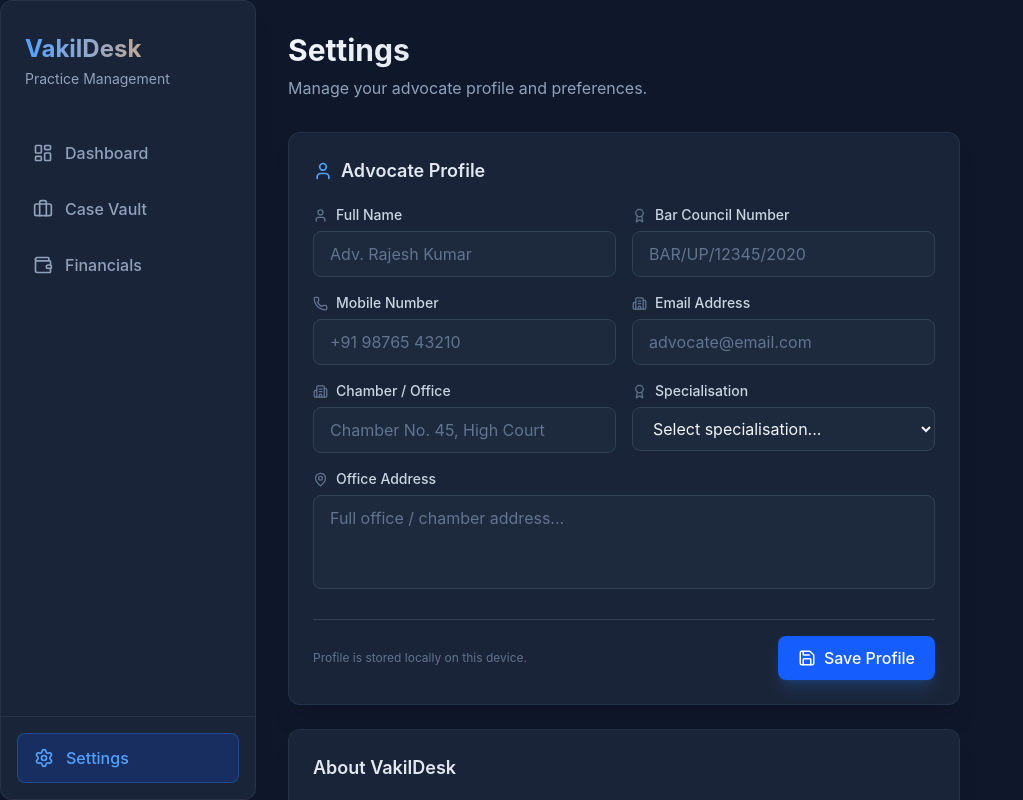
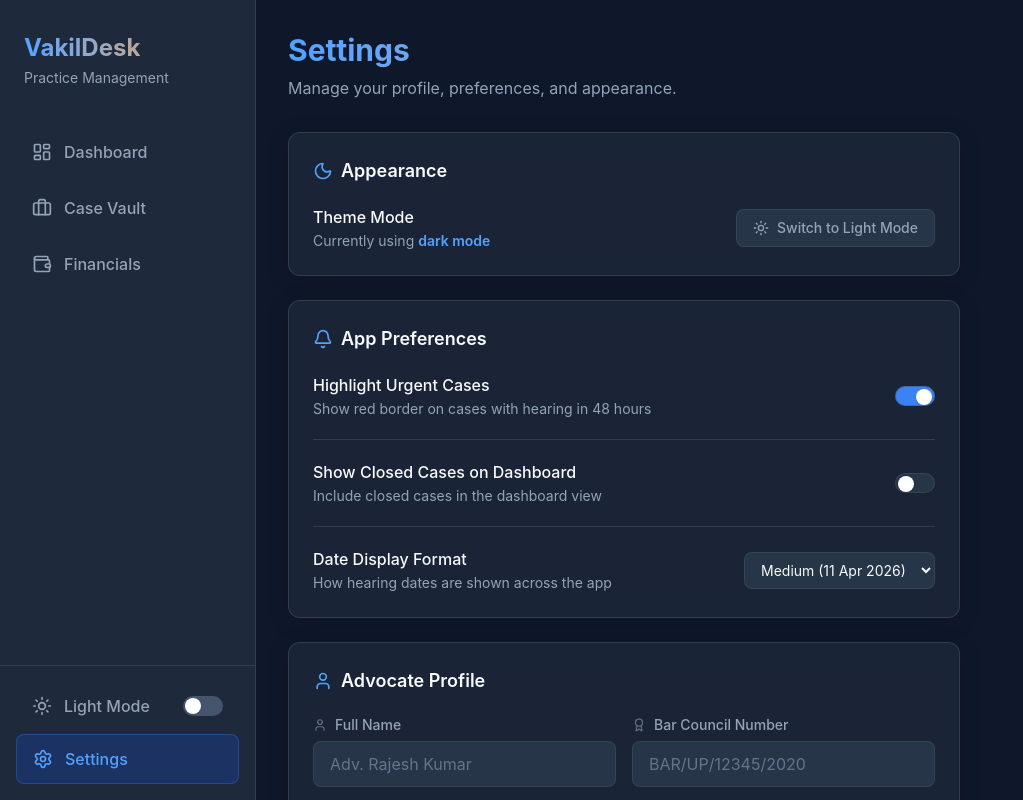
Before and after one commit to Nibhendra/vakildesk_webapp, a React (Vite) app: page / in a window 1280 px wide. Both pictures are taken after a click on the button "Settings". Shown: the whole page, without its empty margins (0-1023 px from the left). Built offline with nearby package versions, Linux system fonts and the light colour scheme.

Commit message:
feat: light/dark theme toggle, theme-aware CSS vars, and full Settings page with preferences

```diff
--- a/src/App.tsx
+++ b/src/App.tsx
@@ -5,20 +5,22 @@
 import { Financials } from './components/Financials';
 import { Settings } from './components/Settings';
 import { AddCaseModal } from './components/AddCaseModal';
+import { useTheme } from './hooks/useTheme';
 
 function App() {
   const [activeTab, setActiveTab] = useState('dashboard');
   const [isAddModalOpen, setIsAddModalOpen] = useState(false);
+  const { theme, toggleTheme } = useTheme();
 
   return (
-    <div className="flex bg-slate-900 text-slate-50 h-[100dvh] w-full overflow-hidden font-sans relative">
-      <Sidebar activeTab={activeTab} setActiveTab={setActiveTab} />
+    <div className="flex h-[100dvh] w-full overflow-hidden font-sans relative theme-bg theme-text">
+      <Sidebar activeTab={activeTab} setActiveTab={setActiveTab} theme={theme} onToggleTheme={toggleTheme} />
 
       <main className="flex-1 flex flex-col overflow-hidden relative">
         {activeTab === 'dashboard' && <Dashboard onAddCase={() => setIsAddModalOpen(true)} />}
         {activeTab === 'vault' && <CaseVault onAddCase={() => setIsAddModalOpen(true)} />}
         {activeTab === 'financials' && <Financials />}
-        {activeTab === 'settings' && <Settings />}
+        {activeTab === 'settings' && <Settings theme={theme} onToggleTheme={toggleTheme} />}
       </main>
 
       {isAddModalOpen && <AddCaseModal onClose={() => setIsAddModalOpen(false)} />}
--- a/src/components/Settings.tsx
+++ b/src/components/Settings.tsx
@@ -1,5 +1,5 @@
 import { useState, useEffect } from 'react';
-import { Save, User, Phone, MapPin, Award, Building2, CheckCircle2 } from 'lucide-react';
+import { Save, User, Phone, MapPin, Award, Building2, CheckCircle2, Sun, Moon, Bell, Database, Info } from 'lucide-react';
 
 interface AdvocateProfile {
   name: string;
@@ -11,112 +11,197 @@
   specialisation: string;
 }
 
-const DEFAULT_PROFILE: AdvocateProfile = {
-  name: '',
-  barNumber: '',
-  phone: '',
-  email: '',
-  address: '',
-  chamber: '',
-  specialisation: '',
-};
+interface Prefs {
+  notifyUrgent: boolean;
+  showClosed: boolean;
+  dateFormat: string;
+}
 
 const STORAGE_KEY = 'vakildesk_profile';
+const PREFS_KEY = 'vakildesk_prefs';
 
-export function Settings() {
+const DEFAULT_PROFILE: AdvocateProfile = { name: '', barNumber: '', phone: '', email: '', address: '', chamber: '', specialisation: '' };
+const DEFAULT_PREFS: Prefs = { notifyUrgent: true, showClosed: false, dateFormat: 'medium' };
+
+interface SettingsProps {
+  theme: string;
+  onToggleTheme: () => void;
+}
+
+export function Settings({ theme, onToggleTheme }: SettingsProps) {
   const [profile, setProfile] = useState<AdvocateProfile>(DEFAULT_PROFILE);
+  const [prefs, setPrefs] = useState<Prefs>(DEFAULT_PREFS);
   const [saved, setSaved] = useState(false);
 
   useEffect(() => {
-    const stored = localStorage.getItem(STORAGE_KEY);
-    if (stored) {
-      try { setProfile(JSON.parse(stored)); } catch { /* ignore */ }
-    }
+    const p = localStorage.getItem(STORAGE_KEY);
+    if (p) try { setProfile(JSON.parse(p)); } catch { /* ignore */ }
+    const q = localStorage.getItem(PREFS_KEY);
+    if (q) try { setPrefs(JSON.parse(q)); } catch { /* ignore */ }
   }, []);
 
   const handleSave = () => {
     localStorage.setItem(STORAGE_KEY, JSON.stringify(profile));
+    localStorage.setItem(PREFS_KEY, JSON.stringify(prefs));
     setSaved(true);
     setTimeout(() => setSaved(false), 3000);
   };
 
-  const field = (
-    id: string,
-    label: string,
-    key: keyof AdvocateProfile,
-    placeholder: string,
-    Icon: React.ElementType,
-    type = 'text'
-  ) => (
-    <div className="space-y-1.5">
-      <label htmlFor={id} className="text-sm font-medium text-slate-300 flex items-center gap-2">
-        <Icon size={15} className="text-slate-500" />
-        {label}
-      </label>
-      <input
-        id={id}
-        type={type}
-        value={profile[key]}
-        onChange={e => setProfile(prev => ({ ...prev, [key]: e.target.value }))}
-        placeholder={placeholder}
-        className="w-full bg-slate-800 border border-slate-700 rounded-lg px-4 py-2.5 text-slate-100 placeholder-slate-500 focus:outline-none focus:border-blue-500 transition-colors"
-      />
-    </div>
+  const handleClearData = () => {
+    if (!confirm('Clear all stored profile data? This cannot be undone.')) return;
+    localStorage.removeItem(STORAGE_KEY);
+    localStorage.removeItem(PREFS_KEY);
+    setProfile(DEFAULT_PROFILE);
+    setPrefs(DEFAULT_PREFS);
+  };
+
+  const inputClass = 'w-full rounded-lg px-4 py-2.5 focus:outline-none focus:border-blue-500 transition-colors theme-input border';
+
+  const Toggle = ({ checked, onChange, id }: { checked: boolean; onChange: () => void; id: string }) => (
+    <button
+      id={id}
+      role="switch"
+      aria-checked={checked}
+      onClick={onChange}
+      className="relative w-10 h-5 rounded-full transition-colors duration-300 cursor-pointer flex-shrink-0 focus:outline-none focus:ring-2 focus:ring-blue-500"
+      style={{ backgroundColor: checked ? '#3b82f6' : 'var(--surface-2)', border: '1px solid var(--border)' }}
+    >
+      <div className={`w-4 h-4 bg-white rounded-full absolute top-0.5 transition-transform duration-300 shadow ${checked ? 'translate-x-5' : 'translate-x-0.5'}`} />
+    </button>
   );
 
   return (
     <div className="flex-1 overflow-y-auto p-8">
-      {/* Header */}
       <div className="mb-8">
-        <h2 className="text-3xl font-bold bg-clip-text text-transparent bg-gradient-to-r from-slate-100 to-slate-400">
+        <h2 className="text-3xl font-bold bg-clip-text text-transparent bg-gradient-to-r from-blue-400 to-amber-500">
           Settings
         </h2>
-        <p className="text-slate-400 mt-2">Manage your advocate profile and preferences.</p>
+        <p className="theme-muted mt-2">Manage your profile, preferences, and appearance.</p>
       </div>
 
       <div className="max-w-2xl space-y-6">
-        {/* Profile Card */}
+
+        {/* ── Appearance ── */}
         <div className="glass-panel p-6">
-          <h3 className="text-lg font-semibold text-slate-200 mb-5 flex items-center gap-2">
+          <h3 className="text-lg font-semibold theme-text mb-5 flex items-center gap-2">
+            {theme === 'dark' ? <Moon size={20} className="text-blue-400" /> : <Sun size={20} className="text-amber-400" />}
+            Appearance
+          </h3>
+          <div className="flex items-center justify-between">
+            <div>
+              <p className="font-medium theme-text">Theme Mode</p>
+              <p className="text-sm theme-muted mt-0.5">
+                Currently using <span className="font-semibold text-blue-400">{theme} mode</span>
+              </p>
+            </div>
+            <button
+              onClick={onToggleTheme}
+              aria-label={`Switch to ${theme === 'dark' ? 'light' : 'dark'} mode`}
+              className="flex items-center gap-2 px-4 py-2 rounded-lg transition-all cursor-pointer font-medium text-sm border theme-surface-2 theme-muted hover:text-blue-400 hover:border-blue-500/50"
+              style={{ borderColor: 'var(--border)' }}
+            >
+              {theme === 'dark' ? <Sun size={16} /> : <Moon size={16} />}
+              Switch to {theme === 'dark' ? 'Light' : 'Dark'} Mode
+            </button>
+          </div>
+        </div>
+
+        {/* ── App Preferences ── */}
+        <div className="glass-panel p-6">
+          <h3 className="text-lg font-semibold theme-text mb-5 flex items-center gap-2">
+            <Bell size={20} className="text-blue-400" />
+            App Preferences
+          </h3>
+          <div className="space-y-5">
+            <div className="flex items-center justify-between">
+              <div>
+                <label htmlFor="pref-urgent" className="font-medium theme-text cursor-pointer">Highlight Urgent Cases</label>
+                <p className="text-sm theme-muted mt-0.5">Show red border on cases with hearing in 48 hours</p>
+              </div>
+              <Toggle id="pref-urgent" checked={prefs.notifyUrgent} onChange={() => setPrefs(p => ({ ...p, notifyUrgent: !p.notifyUrgent }))} />
+            </div>
+            <div className="border-t" style={{ borderColor: 'var(--border)' }} />
+            <div className="flex items-center justify-between">
+              <div>
+                <label htmlFor="pref-closed" className="font-medium theme-text cursor-pointer">Show Closed Cases on Dashboard</label>
+                <p className="text-sm theme-muted mt-0.5">Include closed cases in the dashboard view</p>
+              </div>
+              <Toggle id="pref-closed" checked={prefs.showClosed} onChange={() => setPrefs(p => ({ ...p, showClosed: !p.showClosed }))} />
+            </div>
+            <div className="border-t" style={{ borderColor: 'var(--border)' }} />
+            <div className="flex items-center justify-between">
+              <div>
+                <label htmlFor="pref-date" className="font-medium theme-text">Date Display Format</label>
+                <p className="text-sm theme-muted mt-0.5">How hearing dates are shown across the app</p>
+              </div>
+              <select
+                id="pref-date"
+                value={prefs.dateFormat}
+                onChange={e => setPrefs(p => ({ ...p, dateFormat: e.target.value }))}
+                className="rounded-lg px-3 py-2 text-sm cursor-pointer focus:outline-none focus:border-blue-500 theme-input border"
+                style={{ borderColor: 'var(--border)' }}
+              >
+                <option value="short">Short (Apr 11)</option>
+                <option value="medium">Medium (11 Apr 2026)</option>
+                <option value="long">Long (11 April, 2026)</option>
+              </select>
+            </div>
+          </div>
+        </div>
+
+        {/* ── Advocate Profile ── */}
+        <div className="glass-panel p-6">
+          <h3 className="text-lg font-semibold theme-text mb-5 flex items-center gap-2">
             <User size={20} className="text-blue-400" />
             Advocate Profile
           </h3>
-
           <div className="grid grid-cols-1 md:grid-cols-2 gap-4">
-            {field('s-name', 'Full Name', 'name', 'Adv. Rajesh Kumar', User)}
-            {field('s-bar', 'Bar Council Number', 'barNumber', 'BAR/UP/12345/2020', Award)}
-            {field('s-phone', 'Mobile Number', 'phone', '+91 98765 43210', Phone, 'tel')}
-            {field('s-email', 'Email Address', 'email', 'advocate@email.com', Building2, 'email')}
-            {field('s-chamber', 'Chamber / Office', 'chamber', 'Chamber No. 45, High Court', Building2)}
+            {(
+              [
+                ['s-name', 'Full Name', 'name', 'Adv. Rajesh Kumar', User],
+                ['s-bar', 'Bar Council Number', 'barNumber', 'BAR/UP/12345/2020', Award],
+                ['s-phone', 'Mobile Number', 'phone', '+91 98765 43210', Phone],
+                ['s-email', 'Email Address', 'email', 'advocate@email.com', Building2],
+                ['s-chamber', 'Chamber / Office', 'chamber', 'Chamber No. 45, High Court', Building2],
+              ] as [string, string, keyof AdvocateProfile, string, React.ElementType][]
+            ).map(([id, label, key, placeholder, Icon]) => (
+              <div key={id} className="space-y-1.5">
+                <label htmlFor={id} className="text-sm font-medium theme-muted flex items-center gap-2">
+                  <Icon size={14} className="opacity-60" />
+                  {label}
+                </label>
+                <input
+                  id={id}
+                  type="text"
+                  value={profile[key]}
+                  onChange={e => setProfile(prev => ({ ...prev, [key]: e.target.value }))}
+                  placeholder={placeholder}
+                  className={inputClass}
+                />
+              </div>
+            ))}
 
             <div className="space-y-1.5">
-              <label htmlFor="s-spec" className="text-sm font-medium text-slate-300 flex items-center gap-2">
-                <Award size={15} className="text-slate-500" />
+              <label htmlFor="s-spec" className="text-sm font-medium theme-muted flex items-center gap-2">
+                <Award size={14} className="opacity-60" />
                 Specialisation
               </label>
               <select
                 id="s-spec"
                 value={profile.specialisation}
                 onChange={e => setProfile(prev => ({ ...prev, specialisation: e.target.value }))}
-                className="w-full bg-slate-800 border border-slate-700 rounded-lg px-4 py-2.5 text-slate-100 focus:outline-none focus:border-blue-500 transition-colors cursor-pointer"
+                className={`${inputClass} cursor-pointer`}
               >
                 <option value="">Select specialisation...</option>
-                <option>Criminal Law</option>
-                <option>Civil Law</option>
-                <option>Corporate Law</option>
-                <option>Family Law</option>
-                <option>Constitutional Law</option>
-                <option>Tax Law</option>
-                <option>Labour Law</option>
-                <option>Property Law</option>
-                <option>General Practice</option>
+                {['Criminal Law','Civil Law','Corporate Law','Family Law','Constitutional Law','Tax Law','Labour Law','Property Law','General Practice'].map(s => (
+                  <option key={s} value={s}>{s}</option>
+                ))}
               </select>
             </div>
 
             <div className="space-y-1.5 md:col-span-2">
-              <label htmlFor="s-address" className="text-sm font-medium text-slate-300 flex items-center gap-2">
-                <MapPin size={15} className="text-slate-500" />
-                Office Address
+              <label htmlFor="s-address" className="text-sm font-medium theme-muted flex items-center gap-2">
+                <MapPin size={14} className="opacity-60" /> Office Address
               </label>
               <textarea
                 id="s-address"
@@ -124,13 +209,13 @@
                 onChange={e => setProfile(prev => ({ ...prev, address: e.target.value }))}
                 placeholder="Full office / chamber address..."
                 rows={3}
-                className="w-full bg-slate-800 border border-slate-700 rounded-lg px-4 py-2.5 text-slate-100 placeholder-slate-500 focus:outline-none focus:border-blue-500 transition-colors resize-none"
+                className={`${inputClass} resize-none`}
               />
             </div>
           </div>
 
-          <div className="mt-6 flex items-center justify-between pt-4 border-t border-slate-700">
-            <p className="text-xs text-slate-500">Profile is stored locally on this device.</p>
+          <div className="mt-6 flex items-center justify-between pt-4 border-t" style={{ borderColor: 'var(--border)' }}>
+            <p className="text-xs theme-dim">Profile is stored locally on this device.</p>
             <button
               onClick={handleSave}
               aria-label="Save profile"
@@ -142,15 +227,44 @@
           </div>
         </div>
 
-        {/* App Info */}
+        {/* ── Data Management ── */}
         <div className="glass-panel p-6">
-          <h3 className="text-lg font-semibold text-slate-200 mb-4">About VakilDesk</h3>
-          <div className="space-y-2 text-sm text-slate-400">
-            <div className="flex justify-between"><span>Version</span><span className="text-slate-300 font-mono">1.0.0</span></div>
-            <div className="flex justify-between"><span>Mode</span><span className="text-slate-300">Local / Offline</span></div>
-            <div className="flex justify-between"><span>Data Storage</span><span className="text-slate-300">In-Memory + LocalStorage</span></div>
+          <h3 className="text-lg font-semibold theme-text mb-4 flex items-center gap-2">
+            <Database size={20} className="text-blue-400" />
+            Data Management
+          </h3>
+          <p className="text-sm theme-muted mb-4">
+            All case data is stored in-memory for this session. Profile and preferences are saved in your browser's local storage.
+          </p>
+          <button
+            onClick={handleClearData}
+            className="px-4 py-2 rounded-lg border border-red-500/30 text-red-400 hover:bg-red-500/10 transition-all text-sm cursor-pointer font-medium"
+          >
+            Clear Saved Profile Data
+          </button>
+        </div>
+
+        {/* ── About ── */}
+        <div className="glass-panel p-6">
+          <h3 className="text-lg font-semibold theme-text mb-4 flex items-center gap-2">
+            <Info size={20} className="text-blue-400" />
+            About VakilDesk
+          </h3>
+          <div className="space-y-2 text-sm">
+            {([
+              ['Version', '1.0.0'],
+              ['Mode', 'Local / Offline'],
+              ['Data Storage', 'In-Memory + LocalStorage'],
+              ['Theme', `${theme.charAt(0).toUpperCase() + theme.slice(1)} Mode`],
+            ] as [string, string][]).map(([label, value]) => (
+              <div key={label} className="flex justify-between">
+                <span className="theme-muted">{label}</span>
+                <span className="theme-text font-mono text-xs">{value}</span>
+              </div>
+            ))}
           </div>
         </div>
+
       </div>
     </div>
   );
--- a/src/components/Sidebar.tsx
+++ b/src/components/Sidebar.tsx
@@ -1,53 +1,88 @@
-import { Briefcase, LayoutDashboard, Wallet, Settings } from 'lucide-react';
+import { Briefcase, LayoutDashboard, Wallet, Settings, Sun, Moon } from 'lucide-react';
 import clsx from 'clsx';
 
 interface SidebarProps {
   activeTab: string;
   setActiveTab: (tab: string) => void;
+  theme: string;
+  onToggleTheme: () => void;
 }
 
-export function Sidebar({ activeTab, setActiveTab }: SidebarProps) {
+export function Sidebar({ activeTab, setActiveTab, theme, onToggleTheme }: SidebarProps) {
   const tabs = [
     { id: 'dashboard', label: 'Dashboard', icon: LayoutDashboard, ariaLabel: 'Go to Dashboard' },
     { id: 'vault', label: 'Case Vault', icon: Briefcase, ariaLabel: 'Access Case Vault' },
     { id: 'financials', label: 'Financials', icon: Wallet, ariaLabel: 'View Financials' },
   ];
 
+  const navBtn = (id: string, label: string, ariaLabel: string, Icon: React.ElementType) => {
+    const isActive = activeTab === id;
+    return (
+      <button
+        key={id}
+        onClick={() => setActiveTab(id)}
+        aria-label={ariaLabel}
+        aria-current={isActive ? 'page' : undefined}
+        title={label}
+        className={clsx(
+          'w-full flex items-center space-x-3 px-4 py-3 rounded-lg transition-all duration-200 cursor-pointer',
+          isActive
+            ? 'bg-blue-600/20 text-blue-400 border border-blue-500/30'
+            : 'theme-muted hover:theme-surface hover:theme-text'
+        )}
+      >
+        <Icon size={20} aria-hidden="true" />
+        <span className="font-medium">{label}</span>
+      </button>
+    );
+  };
+
   return (
-    <div className="w-64 h-full glass-panel border-l-0 border-y-0 rounded-none flex flex-col pt-8">
+    <div
+      className="w-64 h-full flex flex-col pt-8 border-r theme-surface"
+      style={{ borderColor: 'var(--border)' }}
+    >
+      {/* Logo */}
       <div className="px-6 mb-10">
         <h1 className="text-2xl font-bold bg-gradient-to-r from-blue-400 to-amber-500 bg-clip-text text-transparent">
           VakilDesk
         </h1>
-        <p className="text-sm text-slate-400 mt-1">Practice Management</p>
+        <p className="text-sm theme-muted mt-1">Practice Management</p>
       </div>
 
+      {/* Nav */}
       <nav className="flex-1 px-4 space-y-2" role="navigation" aria-label="Main navigation">
-        {tabs.map((tab) => {
-          const Icon = tab.icon;
-          const isActive = activeTab === tab.id;
-          return (
-            <button
-              key={tab.id}
-              onClick={() => setActiveTab(tab.id)}
-              aria-label={tab.ariaLabel}
-              aria-current={isActive ? 'page' : undefined}
-              title={tab.label}
-              className={clsx(
-                'w-full flex items-center space-x-3 px-4 py-3 rounded-lg transition-all duration-200 cursor-pointer',
-                isActive
-                  ? 'bg-blue-600/20 text-blue-400 border border-blue-500/30'
-                  : 'text-slate-400 hover:bg-slate-800 hover:text-slate-200'
-              )}
-            >
-              <Icon size={20} aria-hidden="true" />
-              <span className="font-medium">{tab.label}</span>
-            </button>
-          );
-        })}
+        {tabs.map(tab => navBtn(tab.id, tab.label, tab.ariaLabel, tab.icon))}
       </nav>
 
-      <div className="p-4 border-t border-slate-700/50 mt-auto">
+      {/* Bottom section */}
+      <div className="p-4 space-y-1 border-t" style={{ borderColor: 'var(--border)' }}>
+        {/* Theme Toggle */}
+        <button
+          onClick={onToggleTheme}
+          aria-label={`Switch to ${theme === 'dark' ? 'light' : 'dark'} mode`}
+          title={theme === 'dark' ? 'Switch to Light Mode' : 'Switch to Dark Mode'}
+          className={clsx(
+            'w-full flex items-center justify-between px-4 py-3 rounded-lg transition-all duration-200 cursor-pointer theme-muted hover:theme-text',
+          )}
+        >
+          <div className="flex items-center space-x-3">
+            {theme === 'dark' ? <Sun size={20} aria-hidden="true" /> : <Moon size={20} aria-hidden="true" />}
+            <span className="font-medium">{theme === 'dark' ? 'Light Mode' : 'Dark Mode'}</span>
+          </div>
+          {/* Toggle pill */}
+          <div className={clsx(
+            'w-10 h-5 rounded-full transition-colors duration-300 relative flex-shrink-0',
+            theme === 'dark' ? 'bg-slate-600' : 'bg-blue-500'
+          )}>
+            <div className={clsx(
+              'w-4 h-4 bg-white rounded-full absolute top-0.5 transition-transform duration-300 shadow',
+              theme === 'dark' ? 'translate-x-0.5' : 'translate-x-5'
+            )} />
+          </div>
+        </button>
+
+        {/* Settings */}
         <button
           onClick={() => setActiveTab('settings')}
           aria-label="Open Settings"
@@ -57,7 +92,7 @@
             'w-full flex items-center space-x-3 px-4 py-3 rounded-lg transition-all duration-200 cursor-pointer',
             activeTab === 'settings'
               ? 'bg-blue-600/20 text-blue-400 border border-blue-500/30'
-              : 'text-slate-400 hover:bg-slate-800 hover:text-slate-200'
+              : 'theme-muted'
           )}
         >
           <Settings size={20} aria-hidden="true" />
--- /dev/null
+++ b/src/hooks/useTheme.ts
@@ -0,0 +1,25 @@
+import { useState, useEffect } from 'react';
+
+type Theme = 'dark' | 'light';
+
+export function useTheme() {
+  const [theme, setTheme] = useState<Theme>(() => {
+    return (localStorage.getItem('vakildesk_theme') as Theme) || 'dark';
+  });
+
+  useEffect(() => {
+    const root = document.documentElement;
+    if (theme === 'light') {
+      root.classList.add('light');
+      root.classList.remove('dark');
+    } else {
+      root.classList.add('dark');
+      root.classList.remove('light');
+    }
+    localStorage.setItem('vakildesk_theme', theme);
+  }, [theme]);
+
+  const toggleTheme = () => setTheme(prev => (prev === 'dark' ? 'light' : 'dark'));
+
+  return { theme, toggleTheme };
+}
--- a/src/index.css
+++ b/src/index.css
@@ -1,23 +1,69 @@
 @import "tailwindcss";
 
-@theme {
-  --color-primary: #3b82f6;      /* Blue 500 */
-  --color-primary-dark: #2563eb; /* Blue 600 */
-  --color-accent: #f59e0b;       /* Amber 500 */
-  --color-bg: #0f172a;           /* Slate 900 */
-  --color-surface: #1e293b;      /* Slate 800 */
-  --color-text: #f8fafc;         /* Slate 50 */
-  --color-text-muted: #94a3b8;   /* Slate 400 */
+/* ── Dark Theme (default) ── */
+:root,
+:root.dark {
+  --bg: #0f172a;
+  --surface: #1e293b;
+  --surface-2: #273549;
+  --border: rgba(71, 85, 105, 0.5);
+  --text: #f8fafc;
+  --text-muted: #94a3b8;
+  --text-dim: #64748b;
+  --card-bg: rgba(30, 41, 59, 0.8);
 }
 
+/* ── Light Theme ── */
+:root.light {
+  --bg: #f1f5f9;
+  --surface: #ffffff;
+  --surface-2: #f8fafc;
+  --border: rgba(203, 213, 225, 0.8);
+  --text: #0f172a;
+  --text-muted: #475569;
+  --text-dim: #94a3b8;
+  --card-bg: rgba(255, 255, 255, 0.9);
+}
+
+/* ── Base Reset ── */
 @layer base {
   body {
-    @apply bg-slate-900 text-slate-50 antialiased h-screen overflow-hidden;
+    background-color: var(--bg);
+    color: var(--text);
+    font-family: 'Inter', system-ui, sans-serif;
+    height: 100dvh;
+    overflow: hidden;
+    -webkit-font-smoothing: antialiased;
   }
 }
 
+/* ── Glass Panel Utility ── */
 @layer utilities {
   .glass-panel {
-    @apply bg-slate-800/80 backdrop-blur-md border border-slate-700/50 shadow-xl rounded-xl;
+    background-color: var(--card-bg);
+    backdrop-filter: blur(12px);
+    border: 1px solid var(--border);
+    box-shadow: 0 4px 24px rgba(0, 0, 0, 0.12);
+    border-radius: 0.75rem;
+  }
+
+  .theme-bg { background-color: var(--bg); }
+  .theme-surface { background-color: var(--surface); }
+  .theme-surface-2 { background-color: var(--surface-2); }
+  .theme-border { border-color: var(--border); }
+  .theme-text { color: var(--text); }
+  .theme-muted { color: var(--text-muted); }
+  .theme-dim { color: var(--text-dim); }
+  .theme-input {
+    background-color: var(--surface-2);
+    border-color: var(--border);
+    color: var(--text);
+  }
+  .theme-input:focus {
+    border-color: #3b82f6;
+    outline: none;
+  }
+  .theme-input::placeholder {
+    color: var(--text-dim);
   }
 }
```
